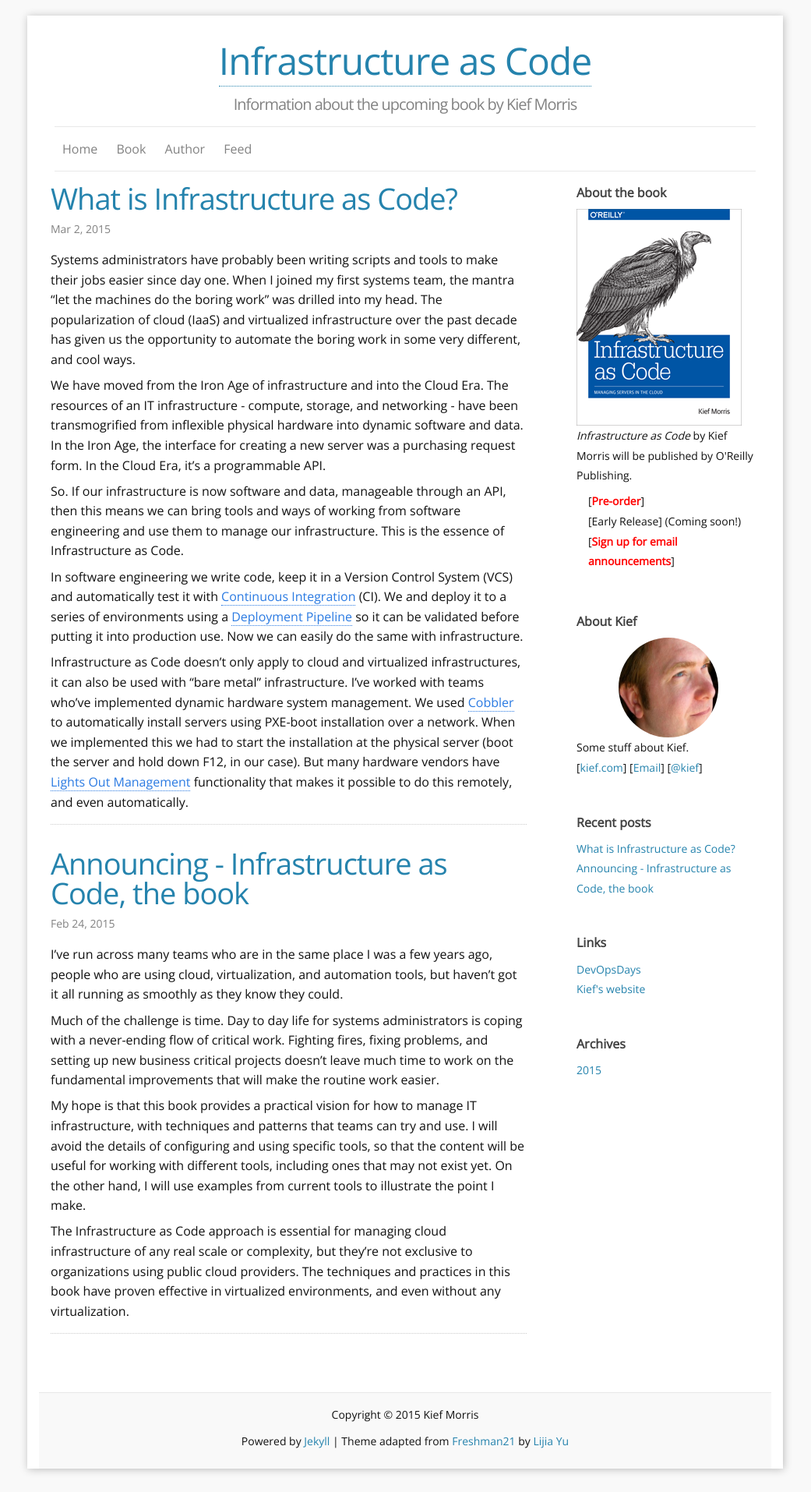
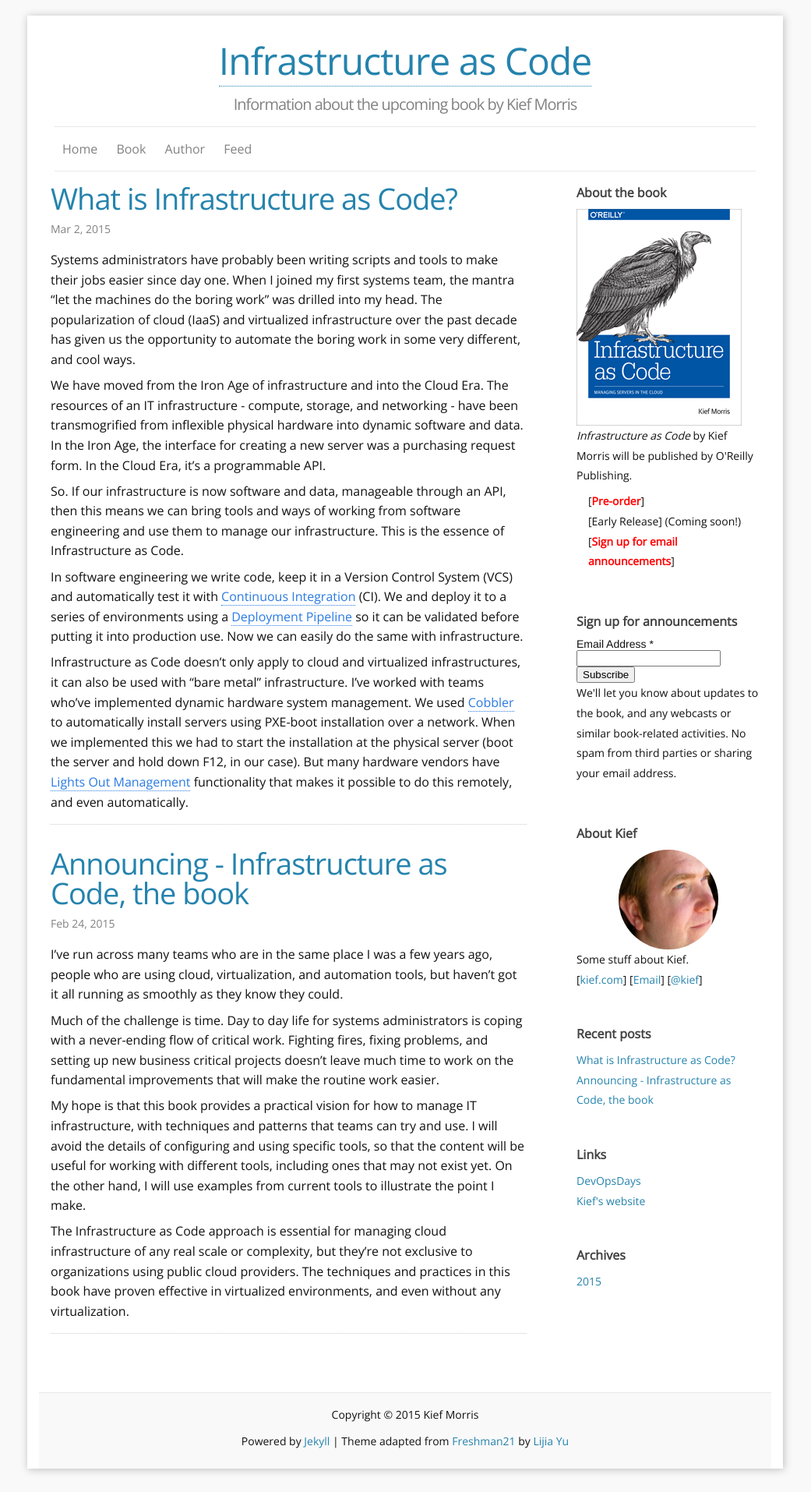
Before and after one commit to kief/infrastructure-as-code.com, a Jekyll site: the page built from index.html, in a window 1280 px wide. Shown: the whole page at 78% size, without its empty margins (120-1161 px from the left). Built offline with Jekyll 4.4.1, drawn with Linux system fonts in a browser that asks for light colours; the list of posts is cut into pages by our own code; comment, search, counter and statistics services are not loaded.

Commit message:
Added mailchimp signup form

```diff
--- /dev/null
+++ b/_includes/Announcement_Signup.html
@@ -0,0 +1,26 @@
+<div class="sidebar-module">
+  <h4>Sign up for announcements</h4>
+
+<!-- Begin MailChimp Signup Form -->
+<div id="mc_embed_signup">
+<form action="//infrastructure-as-code.us10.list-manage.com/subscribe/post?u=a595d9f7be9f67fd3281f74dc&amp;id=a1c322edca" method="post" id="mc-embedded-subscribe-form" name="mc-embedded-subscribe-form" class="validate" target="_blank" novalidate>
+    <div id="mc_embed_signup_scroll">
+    <div class="mc-field-group">
+      <label for="mce-EMAIL">Email Address  <span class="asterisk">*</span></label>
+      <input type="email" value="" name="EMAIL" class="required email" id="mce-EMAIL">
+    </div>
+    <div id="mce-responses" class="clear">
+      <div class="response" id="mce-error-response" style="display:none"></div>
+      <div class="response" id="mce-success-response" style="display:none"></div>
+    </div>    <!-- real people should not fill this in and expect good things - do not remove this or risk form bot signups-->
+    <div style="position: absolute; left: -5000px;"><input type="text" name="b_a595d9f7be9f67fd3281f74dc_a1c322edca" tabindex="-1" value=""></div>
+      <div class="clear"><input type="submit" value="Subscribe" name="subscribe" id="mc-embedded-subscribe" class="button"></div>
+    </div>
+</form>
+</div>
+<script type='text/javascript' src='//s3.amazonaws.com/downloads.mailchimp.com/js/mc-validate.js'></script><script type='text/javascript'>(function($) {window.fnames = new Array(); window.ftypes = new Array();fnames[0]='EMAIL';ftypes[0]='email';fnames[1]='FNAME';ftypes[1]='text';fnames[2]='LNAME';ftypes[2]='text';}(jQuery));var $mcj = jQuery.noConflict(true);</script>
+<!--End mc_embed_signup-->
+
+  <p>We'll let you know about updates to the book, and any webcasts or similar book-related activities. No spam from third parties or sharing your email address.</p>
+
+</div>
--- a/_includes/head.html
+++ b/_includes/head.html
@@ -42,6 +42,7 @@ $(document).ready(function(){
 </script>
 
 {% include click_tracking.html %}
+{% include mailchimp_styles.html %}
 
 
 </head>
--- /dev/null
+++ b/_includes/mailchimp_styles.html
@@ -0,0 +1,6 @@
+<!-- Begin MailChimp styling -->
+<link href="//cdn-images.mailchimp.com/embedcode/classic-081711.css" rel="stylesheet" type="text/css">
+<style type="text/css">
+  #mc_embed_signup{background:#fff; clear:left; font:14px Helvetica,Arial,sans-serif; }
+</style>
+<!-- End MailChimp styling -->
--- a/_includes/sidebar.html
+++ b/_includes/sidebar.html
@@ -1,5 +1,6 @@
 <div class="col-sm-2">
 {% include Book_Blurb.html %}
+{% include Announcement_Signup.html %}
 {% include Kief_Blurb.html %}
 {% include Recent_Posts.html %}
 {% include Resources.html %}
```
